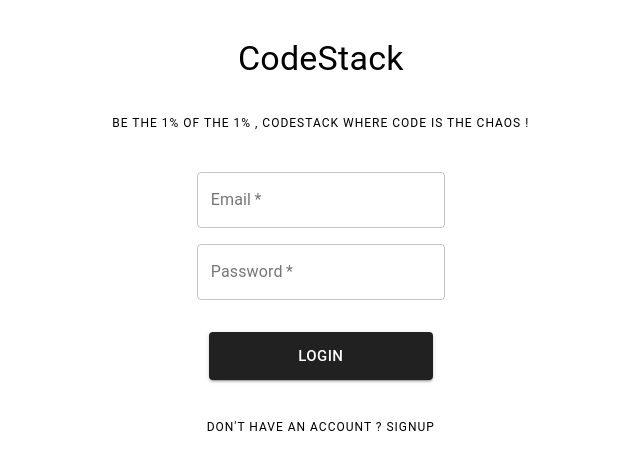
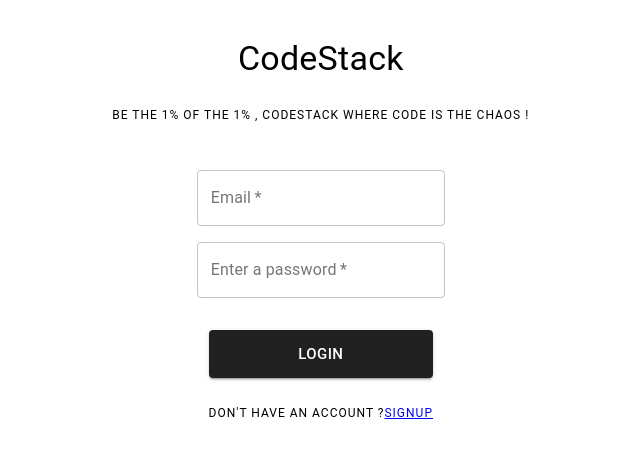
Before and after one commit to shreykoradia/CodeStack, a React (Create React App) app: page /login in a window 1280 px wide. Shown: the top 470 px of the page, without its empty margins (332-972 px from the left). Built offline with nearby package versions, Linux system fonts and the light colour scheme; no server answers.

Commit message:
worked on sign up and login and added dashboard

```diff
--- a/src/App.js
+++ b/src/App.js
@@ -4,6 +4,7 @@ import { Route , Routes ,  } from 'react-router-dom'
 import Login from './component/Login/Login.jsx'
 import Signup from './component/Signup/Signup'
 import { AuthProvider } from './contexts/AuthContext'
+import Dashboard from './component/Dashboard/Dashboard'
 
 function App() {
     return (
@@ -13,6 +14,7 @@ function App() {
                     <Route path = "/" element={<Homepage />} />
                     <Route path="/login" element={<Login />} />
                     <Route path="/signup"  element={<Signup />} />
+                    <Route path="/Dashboard"  element={<Dashboard />} />
                 </Routes>
                 </AuthProvider>
 
--- /dev/null
+++ b/src/component/Dashboard/Dashboard.js
@@ -0,0 +1,11 @@
+import React from 'react'
+
+function Dashboard() {
+    return (
+        <div>
+            Hey I am currently gettin updated welcome here Chief !
+        </div>
+    )
+}
+
+export default Dashboard
--- a/src/component/Login/Login.jsx
+++ b/src/component/Login/Login.jsx
@@ -1,7 +1,10 @@
-import React, {useRef} from 'react'
+import React, {useRef , useState} from 'react'
 import {Button , Grid , makeStyles , Typography } from "@material-ui/core"
 import {TextField} from '@material-ui/core'
 //import {FormControl} from '@material-ui/core
+import {useAuth} from '../../contexts/AuthContext'
+import {Link , useNavigate} from 'react-router-dom';
+import Alert from '@material-ui/lab/Alert';
 
 const styles={
     display: 'flex',
@@ -39,10 +42,32 @@ function Login() {
     const emailRef = useRef()
     const passwordRef = useRef()
 
+    const { login } = useAuth()
+    const [error, setError] = useState("")
+    const [loading, setLoading] = useState(false)
+    const navigate = useNavigate();
+
+
+    async function handleSubmit(e) {
+      e.preventDefault()
+      try {
+        setLoading(true);
+        setError("");
+        await login(emailRef.current.value, passwordRef.current.value);
+        navigate("/Dashboard")
+      } catch(err){
+        console.log(err)
+        setError("Failed to sign in")
+      }
+
+      setLoading(false)
+    }
+
+
     return (
         <>
         <div style={styles}>
-            <Grid container direction={"column"} spacing={2} justifyContent='center' alignItems='center' >
+            <Grid container direction={"column"} spacing={1} justifyContent='center' alignItems='center' >
             <Grid item>
             <Typography   paragraph={false} align="left" gutterBottom={true} variant="h4" noWrap={false}>CodeStack</Typography>
             </Grid>
@@ -50,22 +75,30 @@ function Login() {
              <Typography   paragraph={true} align="center" gutterBottom={true} variant="overline" noWrap={false}>
                 Be the 1% of the 1% , Codestack where code is the chaos !
             </Typography>
-             </Grid>
+            </Grid>
+             {error && <Alert  size="small"variant="standard" severity="error">{error}</Alert>} <br />
+             <form onSubmit={handleSubmit}>
+            <Grid container direction={"column"} spacing={2} justifyContent='center' alignItems='center' >
             <Grid item>
-             <TextField label="Email" placeholder='Email'type="email" variant="outlined" ref={emailRef} required  />
+             <TextField label="Email" placeholder='Write a Email'type="email" variant="outlined" inputRef={emailRef} required   />
            </Grid>
            <Grid item>
-             <TextField label="Password" type="password" placeholder='Password' variant="outlined" ref={passwordRef} required />
+             <TextField label="Enter a password" type="password" variant="outlined" inputRef={passwordRef} required />
            </Grid>
            <Grid item>
-           <Button variant="contained" href="#submit" color={"#000000"}  size='large' className={classes.root}>
+           <Button variant="contained" type='submit' disabled={loading} size='large' className={classes.root}>
                 Login
             </Button>
             </Grid>
+            </Grid>
+            </form>
             <Grid item>
-            <Typography paragraph={false} align="center" gutterBottom={true} variant="overline" noWrap={false}>Don't have an account ? Signup</Typography>
+            <Typography paragraph={false} align="center" gutterBottom={false} variant="overline" noWrap={false}>Don't have an account ?<Link to="/signup">signup</Link></Typography>
             </Grid>
            </Grid>
+
+
+
 
         </div>
 
--- a/src/component/Signup/Signup.js
+++ b/src/component/Signup/Signup.js
@@ -4,7 +4,7 @@ import Alert from '@material-ui/lab/Alert';
 import {TextField} from '@material-ui/core'
 //import {FormControl} from '@material-ui/core'
 import { useAuth } from '../../contexts/AuthContext'
-import {Link} from 'react-router-dom'
+import {Link , useNavigate} from 'react-router-dom'
 
 
 const styles={
@@ -46,7 +46,7 @@ function Signup() {
     const { signup } = useAuth()
     const [error, setError] = useState("")
     const [loading, setLoading] = useState(false)
-    // const navigate = useNavigate();
+    const navigate = useNavigate();
 
 
     async function handleSubmit(e) {
@@ -60,7 +60,7 @@ function Signup() {
         setLoading(true);
         setError("");
         await signup(emailRef.current.value, passwordRef.current.value);
-        // navigate.push("/Dashboard")
+        navigate("/Dashboard")
       } catch(err){
         console.log(err)
         setError("Failed to create an account")
--- a/src/contexts/AuthContext.js
+++ b/src/contexts/AuthContext.js
@@ -1,6 +1,6 @@
 import React,{useContext ,useState , useEffect} from 'react'
 import {auth} from '../firebase'
-import { createUserWithEmailAndPassword } from 'firebase/auth'
+import { createUserWithEmailAndPassword, signInWithEmailAndPassword } from 'firebase/auth'
 const AuthContext = React.createContext()
 
 export function useAuth(){
@@ -18,6 +18,10 @@ export function AuthProvider({ children}) {
         return createUserWithEmailAndPassword(auth, email , password)
     }
 
+    function login(email , password){
+        return signInWithEmailAndPassword(auth , email , password)
+    }
+
     useEffect(() => {
         const unsubscribe = auth.onAuthStateChanged(user => {
           setCurrentUser(user)
@@ -30,7 +34,8 @@ export function AuthProvider({ children}) {
 
     const value ={
         currentUser ,
-        signup
+        signup,
+        login
     }
     return (
         <AuthContext.Provider value={value}>
```
